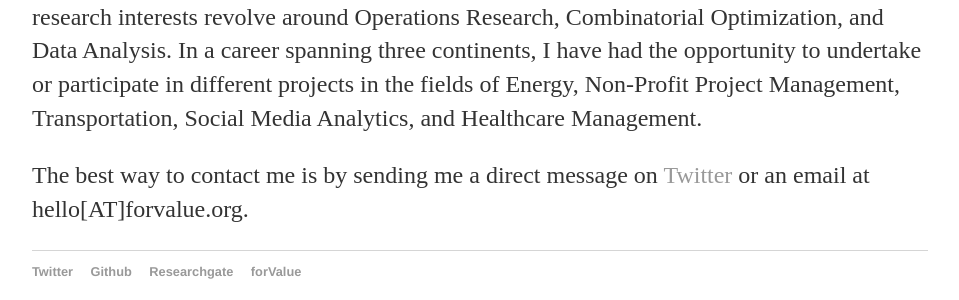
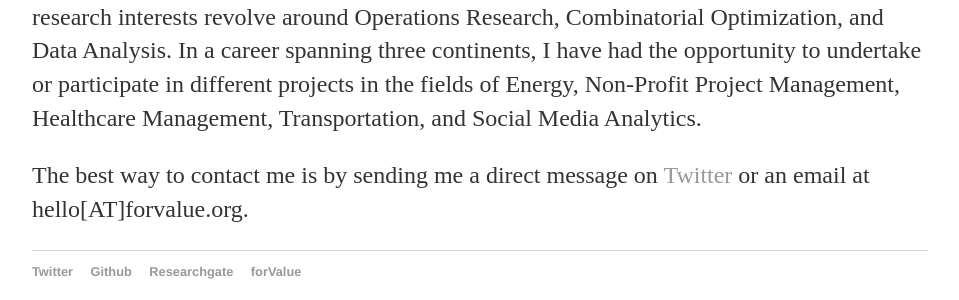
Before and after one commit to ndehouche/ndehouche.github.io, a Jekyll site: the page built from index.html, in a window 1280 px wide. Shown: the part 425-725 px from the top of the page, without its empty margins (160-1119 px from the left). Built offline with Jekyll 4.4.1, drawn with Linux system fonts in a browser that asks for light colours; some of the changed text lies outside the part shown.

```diff
--- a/index.html
+++ b/index.html
@@ -5,7 +5,7 @@ title: Nassim Dehouche
 <div class="blurb">
 	<h2>Bio</h2>
 	<img src="nd.jpg" alt="Nassim Dehouche" width="200">
-	      <p>I hold a Ph.D. and M.Sc. in Operations Research from Paris-Dauphine University, and a State Engineer degree from Houari Boumedienne University of Science and Technology. My research interests revolve around Operations Research, Combinatorial Optimization, and Data Analysis. In a career spanning three continents, I have had the opportunity to undertake or participate in different projects in the fields of Energy, Non-Profit Project Management, Transportation, Social Media Analytics, and Healthcare Management.</p>
+	      <p>I hold a Ph.D. and M.Sc. in Operations Research from Paris-Dauphine University, and a State Engineer degree from Houari Boumedienne University of Science and Technology. My research interests revolve around Operations Research, Combinatorial Optimization, and Data Analysis. In a career spanning three continents, I have had the opportunity to undertake or participate in different projects in the fields of Energy, Non-Profit Project Management, Healthcare Management, Transportation, and Social Media Analytics.</p>
 </div><!-- /.blurb -->
 
 <div class="blurb">
```
